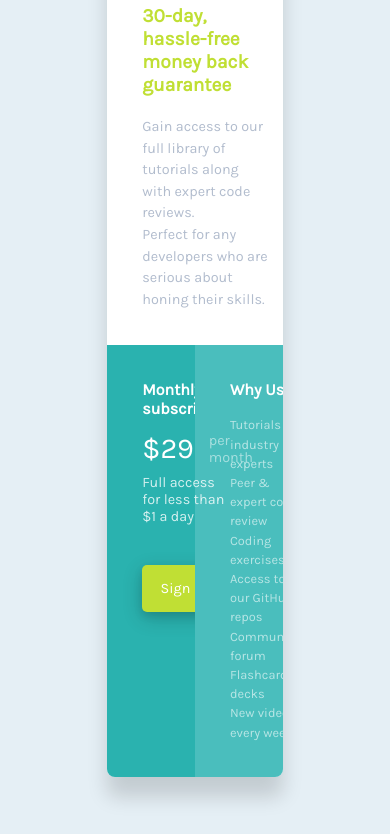
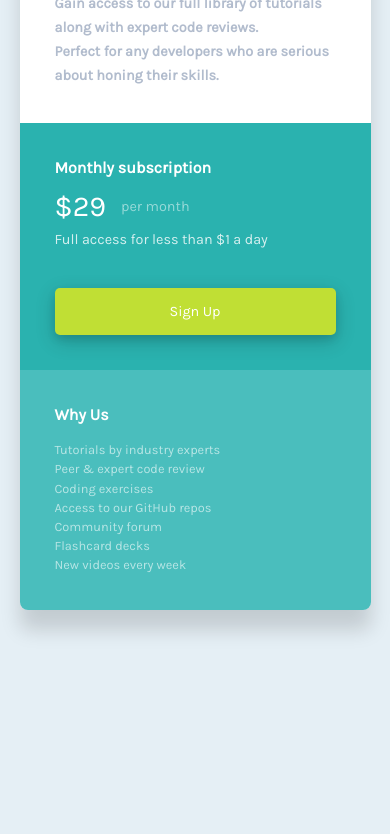
Before and after one commit to silveriovale/single-price-grid, a plain HTML site: page index.html in a window 390 px wide. Shown: the part 207-1041 px from the top of the page. After the commit the page ends 867 px from the top, so only its background shows below. Drawn offline with Linux system fonts and the light colour scheme.

Commit message:
Finalização

```diff
--- a/css/styles.css
+++ b/css/styles.css
@@ -2,12 +2,13 @@ body {
   background-color: #e5eff5;
   color: white;
   font-family: 'Karla', sans-serif;
+  font-weight: 700;
   margin: 0;
   padding: 0;
 }
 
 h2 {
-  font-size: 1em;
+  font-size: 1rem;
   margin-top: 0;
 }
 
@@ -19,8 +20,8 @@ ul {
 
 li {
   opacity: 0.6;
-  font-size: 0.8em;
-  font-weight: 200;
+  font-size: 0.8rem;
+  font-weight: 400;
   line-height: 1.2rem;
 }
 
@@ -45,19 +46,19 @@ li {
 .top-header {
   margin: 0;
   color: #2ab2af;
-  font-size: 1.5em;
+  font-size: 1.5rem;
 }
 
 .top-sub-header {
   color: #c0df34;
-  font-size: 1.2em;
+  font-size: 1.2rem;
   margin: 20px 0;
 }
 
 .top-text {
   color: #98a6bd;
-  font-size: 0.9em;
-  line-height: 1.5em;
+  font-size: 0.9rem;
+  line-height: 1.5rem;
   margin-top: 0;
   margin-bottom: 0;
   opacity: 0.75;
@@ -85,7 +86,7 @@ li {
 
 .price-text {
   display: inline-flex;
-  font-size: 1.8em;
+  font-size: 1.8rem;
   font-weight: 400;
   margin: 0;
 }
@@ -93,16 +94,16 @@ li {
 .per-month {
   opacity: 0.5;
   display: inline-flex;
-  font-size: 0.9em;
-  font-weight: 200;
+  font-size: 0.9rem;
+  font-weight: 400;
   margin: 0 0 0 15px;
 }
 
 .sign-up-description {
   margin: 8px 0 40px;
   opacity: 0.8;
-  font-size: 0.9em;
-  font-weight: 200;
+  font-size: 0.9rem;
+  font-weight: 400;
 }
 
 .sign-up-button {
@@ -110,8 +111,8 @@ li {
   border-radius: 5px;
   box-shadow: 0 4px 8px 0 rgba(0, 0, 0, 0.1), 0 6px 20px 0 rgba(0, 0, 0, 0.19);
   color: white;
-  font-size: 0.9em;
-  font-weight: 200;
+  font-size: 0.9rem;
+  font-weight: 400;
   display: flex;
   justify-content: center;
   padding: 15px 0;
@@ -120,7 +121,7 @@ li {
 }
 
 .sign-up-button:hover {
-  background-color: #c0d756;
+  background-color: #a7c230;
 }
 
 .why-us {
@@ -134,3 +135,47 @@ li {
   margin: 35px;
   height: 50%;
 }
+
+@media only screen and (max-width: 1000px) {
+  .grid {
+    margin: 50px auto;
+    width: 90%;
+  }
+
+  .bottom {
+    display: flex;
+    flex-wrap: wrap;
+  }
+
+  .subscription {
+    flex-basis: 100%;
+  }
+
+  .why-us {
+    flex-basis: 100%;
+  }
+/*
+  h2 {
+    font-size: 2rem;
+  }
+
+  li {
+    font-size: 1.8rem;
+    line-height: 2.4rem;
+  }
+
+  .top-header {
+    font-size: 3rem;
+  }
+
+  .top-sub-header {
+    font-size: 2.4rem;
+    margin: 40px 0;
+  }
+
+  .top-text {
+    margin: 50px 0;
+    font-size: 1.8rem;
+    line-height: 4rem;
+  }*/
+}
```
Also changed, not shown: index.html (+2 -1 lines).
